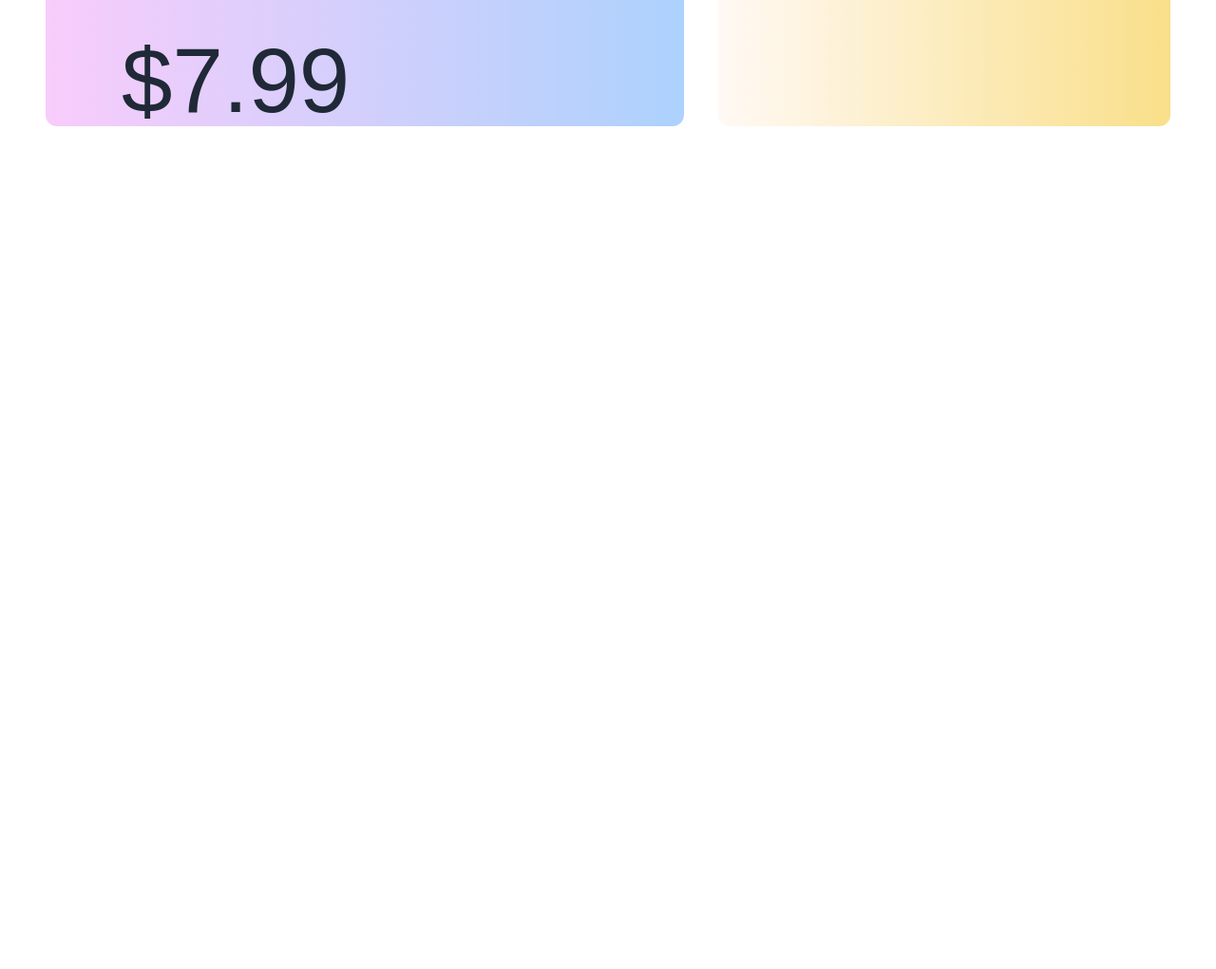
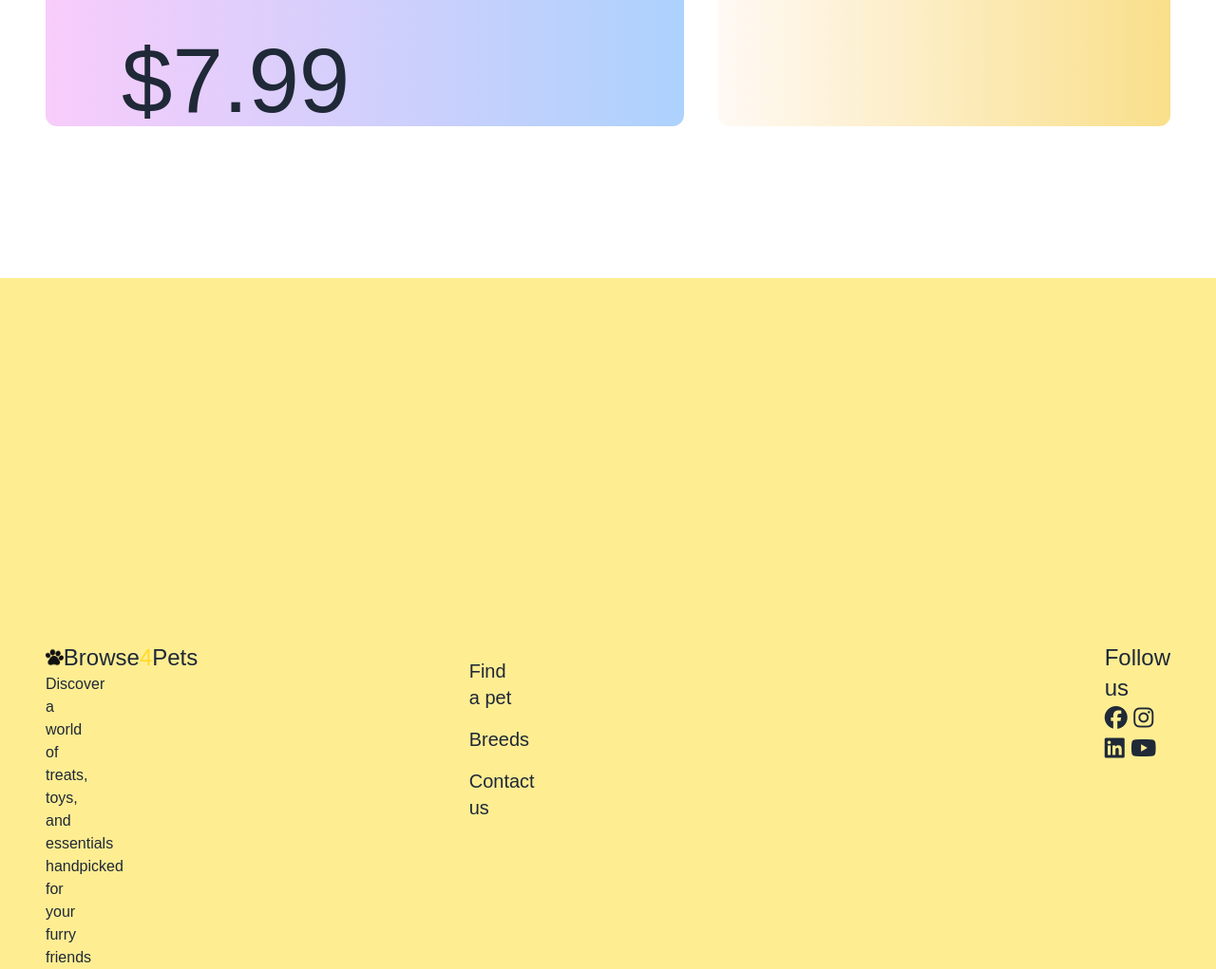
Before and after one commit to alimran74/assignment-03-001, a plain HTML site: page index.html in a window 1280 px wide. Shown: the part 2940-3961 px from the top of the page at 95% size. Before the commit the page ends 3233 px from the top, so only its background shows below. Drawn offline with nearby package versions, Linux system fonts and the light colour scheme; a web font is replaced by a local one.

Commit message:
added footer section

```diff
--- a/index.html
+++ b/index.html
@@ -25,7 +25,8 @@
             'gradient-1':'rgba(248, 204, 251, 1.00)',
             'gradient-01':'rgba(172, 210, 253, 1.00)',
             'gradient-2':'rgba(255, 249, 244, 1.00)',
-            'gradient-02':'rgba(249, 223, 138, 1.00)'
+            'gradient-02':'rgba(249, 223, 138, 1.00)',
+            'footer-bg':'rgba(255, 220, 38, 0.50)'
 
         }
       }
@@ -305,8 +306,39 @@
          </div>
         </div>
       </section>
+      <!-- end -->
+       <!-- footer top section start-->
+        <section></section>
     </main>
+    <!-- footer section -->
     <footer>
+      <section class="bg-footer-bg px-12 pt-96  ">
+        <div class="lg:flex space-between">
+        <!-- left side -->
+         <div class=" grid grid-cols-2 lg:mr-96">
+          <h2 class="flex text-center items-center text-2xl"><img src="assets/logo-footer.png" alt="">Browse <span class="text-button-primary">4</span>Pets</h2><br>
+          <p>Discover a world of treats,<br> toys, and essentials handpicked <br> for your furry friends</p>
+         </div>
+         <!-- middle section  -->
+          <div class="pl-34 lg:mr-96">
+            <ul class="menu menu-vertical lg:menu-horizontal  rounded-box text-xl">
+              <li><a>Find a pet</a></li>
+              <li><a>Breeds</a></li>
+              <li><a>Contact us</a></li>
+            </ul>
+          </div>
+          <!-- right section -->
+           <div class="lg:ml-48">
+            <h3 class="text-2xl">Follow us</h3>
+            <div class="text-2xl">
+              <i class="fa-brands fa-facebook"></i>
+              <i class="fa-brands fa-instagram"></i>
+              <i class="fa-brands fa-linkedin"></i>
+              <i class="fa-brands fa-youtube"></i>
+            </div>
+           </div>
+        </div>
+      </section>
    </footer>
 </body>
 </html>
```
